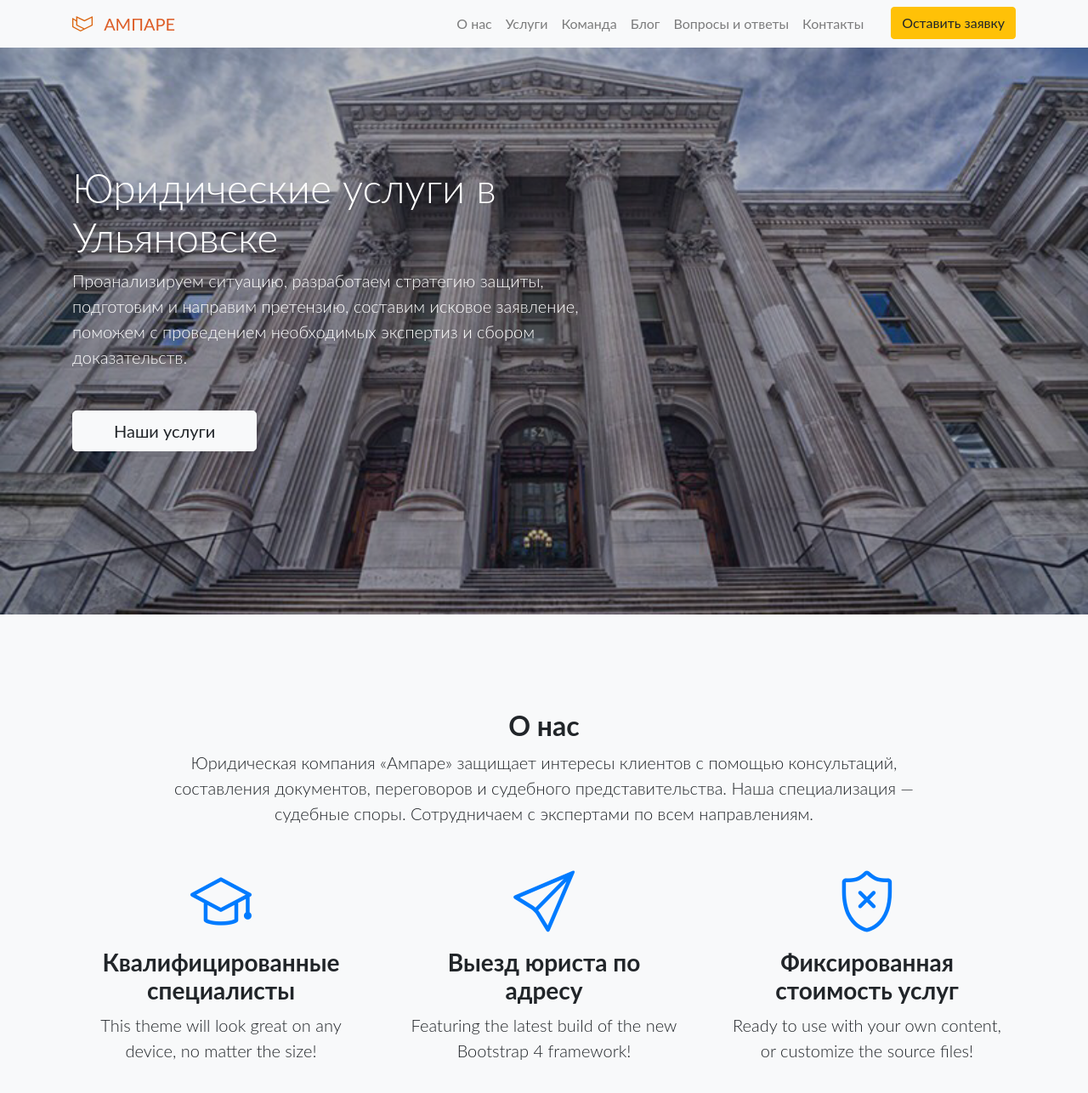
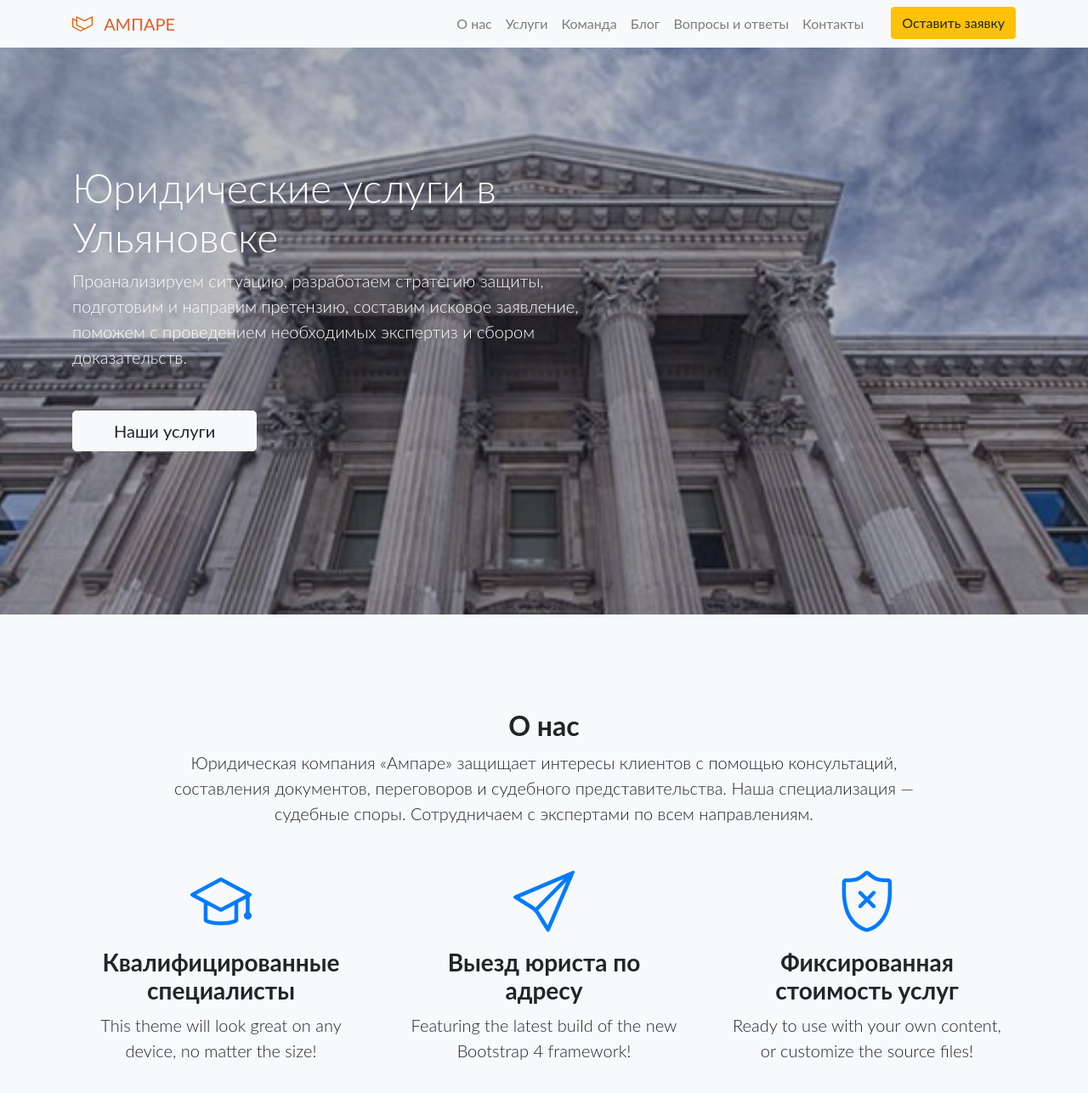
Before and after one commit to ampare/ampare.github.io, a Jekyll site: the page built from index.html, in a window 1280 px wide and 1400 px high. Shown: the top 1286 px of the window at 85% size. Built offline with Jekyll 4.4.1, drawn with Linux system fonts in a browser that asks for light colours; nearby versions of some CDN libraries; library files that are not in the unit come from our copies.

Commit message:
Update _masthead.scss

```diff
--- a/assets/_sass/_masthead.scss
+++ b/assets/_sass/_masthead.scss
@@ -2,7 +2,7 @@ header.masthead {
   position: relative;
   background-color: $gray-800;
 //   background: url('/assets/images/bg-masthead.jpg') no-repeat center center;
-  background: url('/assets/images/bg-masthead.png') no-repeat center center;
+  background: url('/assets/images/bg-masthead-1.jpg') no-repeat center center;
   @include background-cover;
   padding-top: 8rem;
   padding-bottom: 8rem;
```
